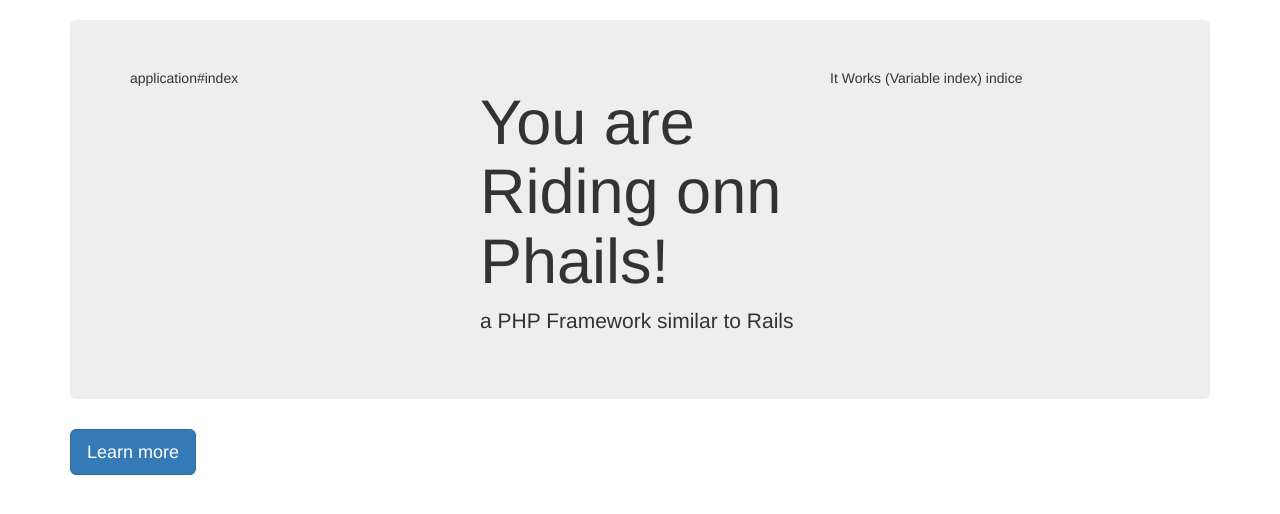
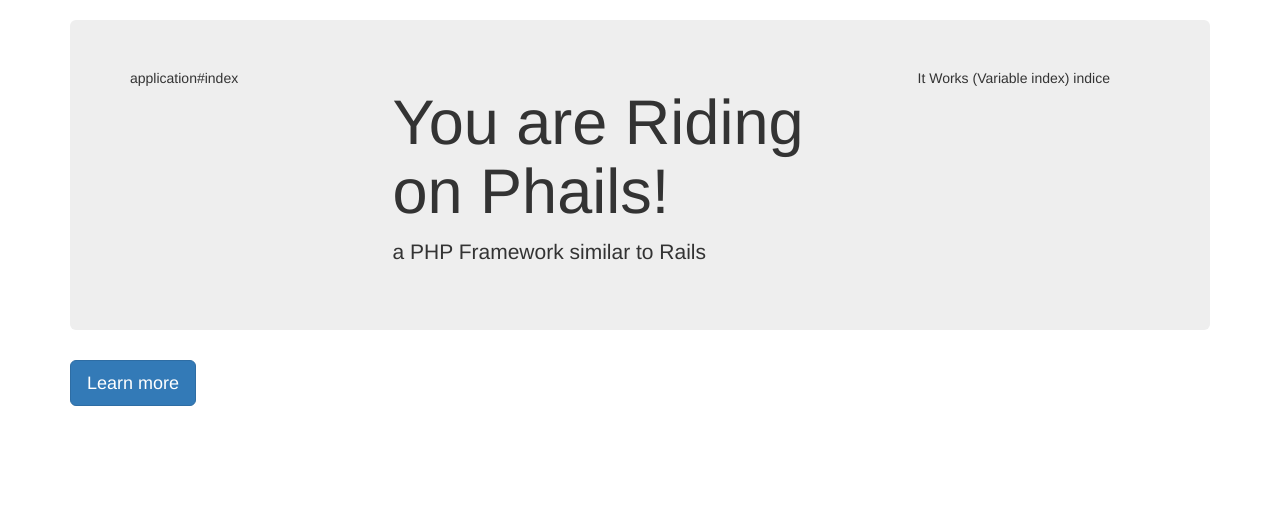
Before and after one commit to rubencp/php-on-rails, a PHP site: page / in a window 1280 px wide. Shown: the part 52-566 px from the top of the page. Run offline with PHP 8.4, Linux system fonts and the light colour scheme.

Commit message:
merge from example by hand

```diff
--- a/app/views/application/index.html.php
+++ b/app/views/application/index.html.php
@@ -1,4 +1,4 @@
 
-<h1>You are Riding onn Phails!</h1>
+<h1>You are Riding on Phails!</h1>
 
 <p>a PHP Framework similar to Rails</p>
--- a/app/views/layouts/application.html.php
+++ b/app/views/layouts/application.html.php
@@ -5,9 +5,9 @@
     <meta http-equiv="X-UA-Compatible" content="IE=edge">
     <meta name="viewport" content="width=device-width, initial-scale=1">
     <!-- The above 3 meta tags *must* come first in the head; any other head content must come *after* these tags -->
-    <title>Bootstrap 101 Template</title>
+    <title>PHP-On-Rails 101 Template</title>
     <!-- Bootstrap -->
-    <link href="public/css/bootstrap.min.css" rel="stylesheet">
+    <link href="/phails/public/css/bootstrap.min.css" rel="stylesheet">
 
   </head>
   <body>
@@ -18,13 +18,13 @@
 
   <div class="jumbotron">
       <div class="row">
-        <div class="col-xs-12 col-sm-4">
+        <div class="col-xs-12 col-sm-3">
           <?php echo $Executing; ?>
         </div>
-        <div class="col-xs-12 col-sm-4">
+        <div class="col-xs-12 col-sm-6">
           <?php include $content2render; ?>
         </div>
-        <div class="col-xs-12 col-sm-4">
+        <div class="col-xs-12 col-sm-3">
           <?php echo   $SomeVariable;  ?>
         </div>
       </div>
```
Also changed, not shown: .htaccess (added), app/views/layouts/_navigation.php (line endings or trailing spaces), 1 other file.
